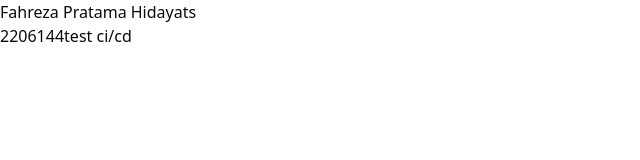
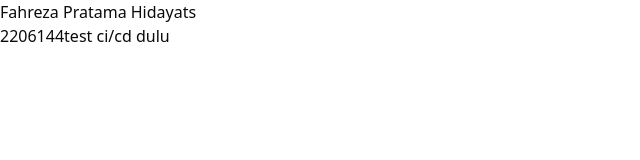
Before and after one commit to fahrezapratamahidayat/next-js-docker-starter, a Next.js app: page / in a window 1280 px wide. Shown: the top 160 px of the page, without its empty margins (0-640 px from the left). Built offline with nearby package versions, Linux system fonts and the light colour scheme.

Commit message:
[chore] Update test message in Home component for CI/CD verification

```diff
--- a/app/page.tsx
+++ b/app/page.tsx
@@ -4,7 +4,7 @@ export default function Home() {
             <div className=''>
                 <h1>Fahreza Pratama Hidayats</h1>
                 <span>2206144</span>
-                test ci/cd
+                test ci/cd dulu
             </div>
         </main>
     );
```
